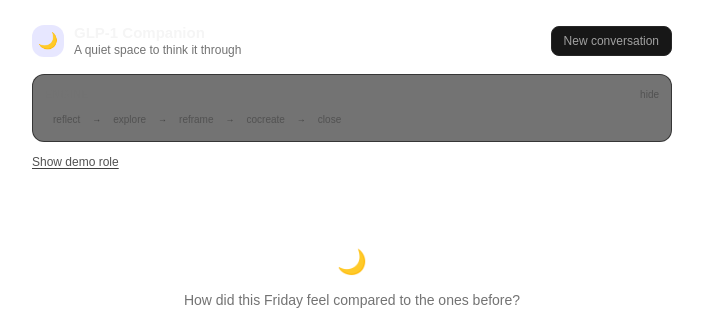
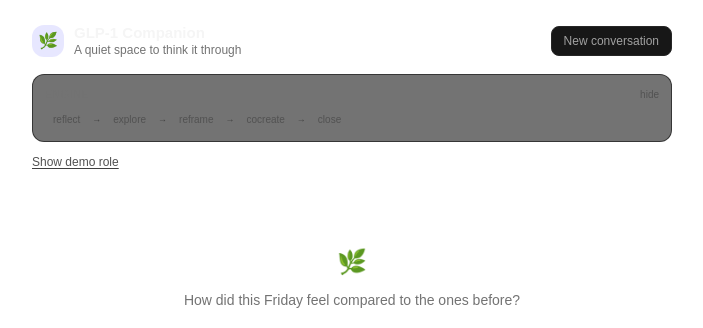
Before and after one commit to kwazzar/glp1-companion, a Next.js app: page / in a window 1280 px wide. Shown: the top 328 px of the page, without its empty margins (288-991 px from the left). Built offline with nearby package versions, Linux system fonts and the light colour scheme.

Commit message:
Swap header and empty-state icon to a wellness leaf

```diff
--- a/src/components/chat.tsx
+++ b/src/components/chat.tsx
@@ -93,7 +93,7 @@ export default function Chat() {
       <header className="mb-4 flex items-center justify-between">
         <div className="flex items-center gap-2.5">
           <span className="flex h-8 w-8 items-center justify-center rounded-xl bg-indigo-500/15 text-base">
-            🌙
+            🌿
           </span>
           <div>
             <h1 className="text-[15px] font-semibold leading-tight text-neutral-100">
@@ -197,7 +197,7 @@ export default function Chat() {
       <div className="flex-1 space-y-3 overflow-y-auto">
         {messages.length === 0 && !awaiting && (
           <div className="mt-16 text-center">
-            <p className="text-2xl">🌙</p>
+            <p className="text-2xl">🌿</p>
             <p className="mt-3 text-sm text-neutral-500">
               How did this Friday feel compared to the ones before?
             </p>
```
